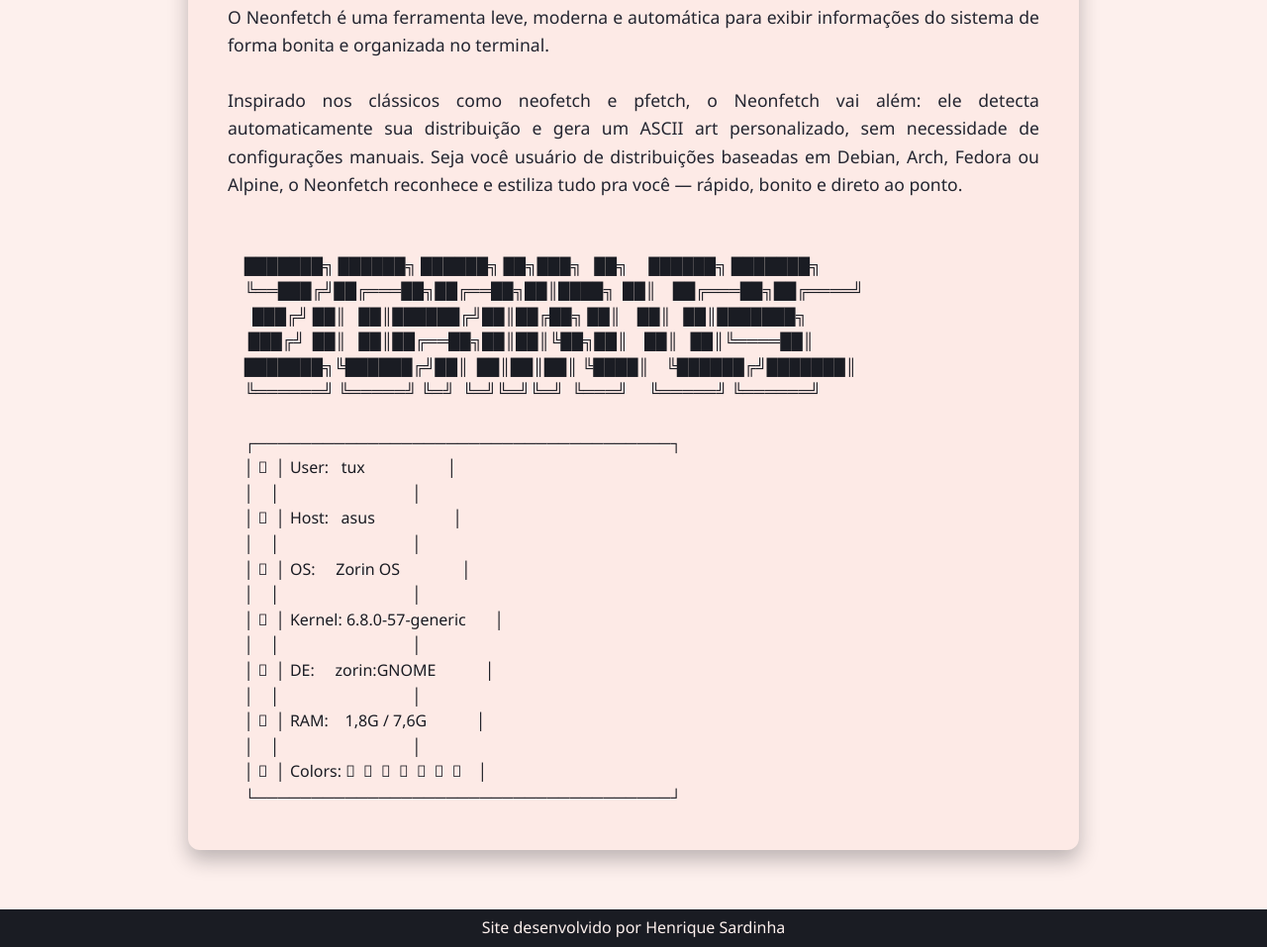
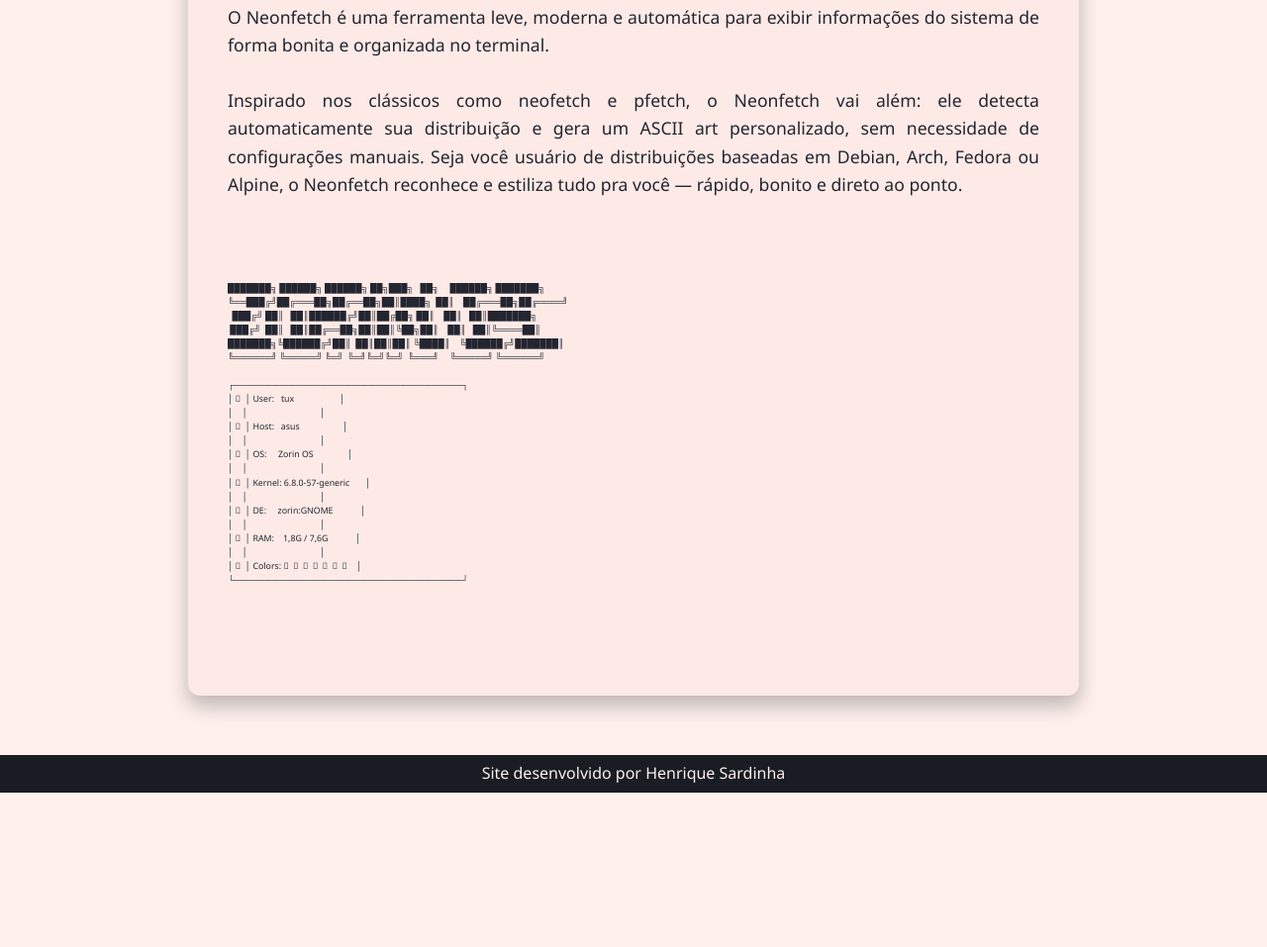
Before and after one commit to Henriquehnnm/HydroFetch-Site, a plain HTML site: page index.html in a window 1280 px wide. Shown: the part 470-1427 px from the top of the page at 99% size. After the commit the page ends 1271 px from the top, so only its background shows below. Drawn offline with Linux system fonts and the light colour scheme.

Commit message:
update code

```diff
--- a/about.html
+++ b/about.html
@@ -5,6 +5,7 @@
     <meta name="viewport" content="width=device-width, initial-scale=1.0">
     <title>Sobre - NeonFetch</title>
     <link rel="stylesheet" href="style/style.css">
+    <link rel="shortcut icon" href="midia/favicon.png" type="image/x-icon">
 </head>
 <body>
     <header>
--- a/index.html
+++ b/index.html
@@ -5,6 +5,7 @@
     <meta name="viewport" content="width=device-width, initial-scale=1.0">
     <title>NeonFetch</title>
     <link rel="stylesheet" href="style/style.css">
+    <link rel="shortcut icon" href="midia/favicon.png" type="image/x-icon">
 </head>
 <body>
     <header>
@@ -25,8 +26,8 @@
                     O Neonfetch é uma ferramenta leve, moderna e automática para exibir informações do sistema de forma bonita e organizada no terminal. <br><br>
                     Inspirado nos clássicos como neofetch e pfetch, o Neonfetch vai além: ele detecta automaticamente sua distribuição e gera um ASCII art personalizado, sem necessidade de configurações manuais. Seja você usuário de distribuições baseadas em Debian, Arch, Fedora ou Alpine, o Neonfetch reconhece e estiliza tudo pra você — rápido, bonito e direto ao ponto.
                 </p>
-                <div>
 <pre>
+   <p>
 
 ███████╗ ██████╗ ██████╗ ██╗███╗   ██╗     ██████╗ ███████╗
 ╚══███╔╝██╔═══██╗██╔══██╗██║████╗  ██║    ██╔═══██╗██╔════╝
@@ -50,8 +51,8 @@
 │    │                                │
 │   │ Colors:                 │
 └─────────────────────────────────────┘
+   </p>
 </pre>
-                </div>
         </section>
 
     </main>
--- a/style/style.css
+++ b/style/style.css
@@ -137,6 +137,11 @@
   color: var(--cyan-main);
 }
 
+pre p {
+  font-size: 1.1vh;
+  text-align: left;
+}
+
 code {
   padding: 0.1em;
   background-color: #16161c38;
```
Also changed, not shown: downloads.html (+1 -0 lines), midia/favicon.png (added). Lines whose indentation alone changed are shown as unchanged.
